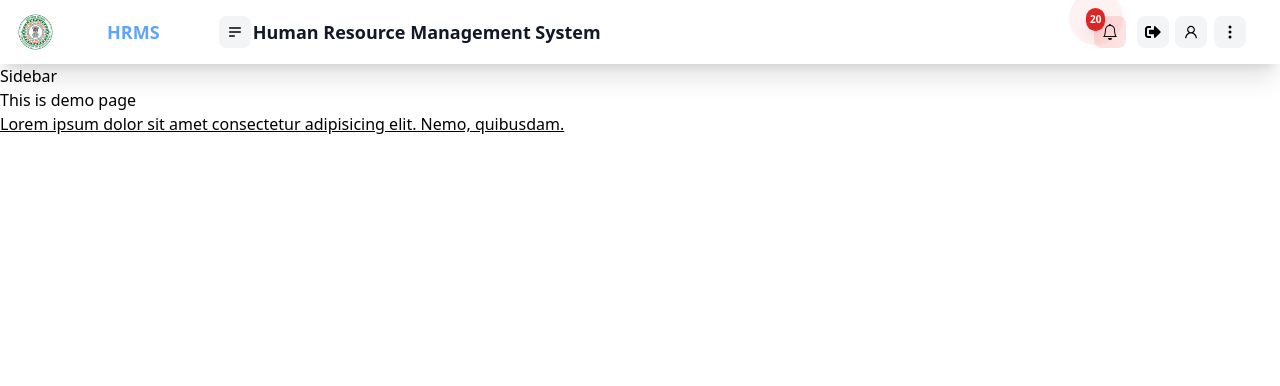
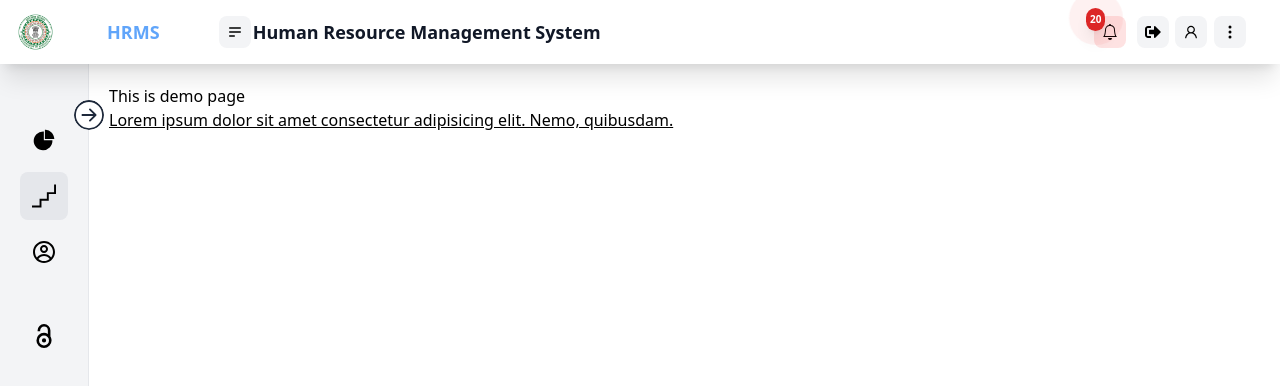
Before and after one commit to aadrika123/hrms_frontend, a React (Create React App) app: page /demo in a window 1280 px wide. Shown: the top 386 px of the page. Built offline with nearby package versions, Linux system fonts and the light colour scheme.

Commit message:
sideabr added

```diff
--- a/src/App.js
+++ b/src/App.js
@@ -11,6 +11,7 @@
 import { BrowserRouter as Router, Routes, Route, } from "react-router-dom";
 import Protected from './Components/Common/Authentication/Protected';
 import Header from './Components/Common/Header/Header';
+import Layout from './Components/Common/Layout';
 import Sidebar from './Components/Common/Sidebar/Sidebar';
 import Dashboard from './Pages/Dashboard';
 import Demo from './Pages/Demo';
@@ -21,14 +22,16 @@
   return (
     <>
       <Router>
-      <Header />
-      <Sidebar />
-        <Routes>
-          <Route index path="/Dashboard" element={<Dashboard  />} />
-          <Route path="demo" element={<Protected Component={Demo} />} />
-          <Route path="login" element={<Login />} />
-          <Route path='*' element={<ErrorPage />} />
-        </Routes>
+        {/* <Header /> */}
+        {/* <Sidebar /> */}
+        <Layout>
+          <Routes>
+            <Route index path="/Dashboard" element={<Dashboard />} />
+            <Route path="demo" element={<Protected Component={Demo} />} />
+            <Route path="login" element={<Login />} />
+            <Route path='*' element={<ErrorPage />} />
+          </Routes>
+        </Layout>
       </Router>
     </>
   );
--- /dev/null
+++ b/src/Components/Common/Layout.js
@@ -0,0 +1,19 @@
+import React from 'react'
+import Header from './Header/Header'
+import Sidebar from './Sidebar/Sidebar'
+
+const Layout = ({ children }) => {
+    return (
+        <>
+            <Header />
+            <div className='flex flex-auto'>
+                <Sidebar />
+                <div className='grow'>
+                    <div className='m-5'>{children}</div>
+                </div>
+            </div>
+        </>
+    )
+}
+
+export default Layout
--- a/src/Components/Common/Sidebar/Sidebar.js
+++ b/src/Components/Common/Sidebar/Sidebar.js
@@ -1,10 +1,54 @@
-import React from 'react'
+import React, { useState } from 'react'
+import { Link, useLocation } from 'react-router-dom'
+import { BsArrowLeftCircle } from 'react-icons/bs'
+import { AiFillPieChart } from 'react-icons/ai'
+import { SiFuturelearn } from 'react-icons/si'
+import { SiOpenaccess } from 'react-icons/si'
+import { CgProfile } from 'react-icons/cg'
+// import Logo from '../assets/images/logo.svg'
 
-function Sidebar() {
+const Sidebar = () => {
+  const [open, setOpen] = useState(false)
+  const location = useLocation()
+
+  const Menus = [
+    { title: 'Dashboard', path: '/dashboard', src: <AiFillPieChart /> },
+    { title: 'Demo', path: '/demo', src: <SiFuturelearn /> },
+    { title: 'Profile', path: '/profile', src: <CgProfile /> },
+    { title: 'Signin', path: '/login', src: <SiOpenaccess />, gap: 'true' },
+  ]
+
   return (
-    <div>
-      <h1>Sidebar</h1>
-    </div>
+    <>
+      <div className={`${open ? 'w-60' : 'w-fit'} hidden sm:block relative h-screen duration-300 bg-gray-100 border-r border-gray-200 dark:border-gray-600 p-5 dark:bg-slate-800`}>
+        <BsArrowLeftCircle className={`${!open && 'rotate-180'} absolute text-3xl bg-white fill-slate-800  rounded-full cursor-pointer top-9 -right-4 dark:fill-gray-400 dark:bg-gray-800`}
+          onClick={() => setOpen(!open)}
+        />
+        <Link to='/'>
+          <div className={`flex ${open && 'gap-x-4'} items-center`}>
+            {/* <img src={Logo} alt='' className='pl-2' /> */}
+            {open && (<span className='text-xl font-medium whitespace-nowrap dark:text-white'>HRMS</span>
+            )}
+          </div>
+        </Link>
+
+        <ul className='pt-6'>
+          {Menus.map((menu, index) => (
+            <Link to={menu.path} key={index}>
+              <li className={`flex items-center gap-x-6 p-3 text-base font-normal rounded-lg cursor-pointer dark:text-white hover:bg-gray-200 dark:hover:bg-gray-700
+                        ${menu.gap ? 'mt-9' : 'mt-2'} ${location.pathname === menu.path && 'bg-gray-200 dark:bg-gray-700'
+                }`}
+              >
+                <span className='text-2xl'>{menu.src}</span>
+                <span className={`${!open && 'hidden'} origin-left duration-300 hover:block`} >
+                  {menu.title}
+                </span>
+              </li>
+            </Link>
+          ))}
+        </ul>
+      </div>
+    </>
   )
 }
 
```
